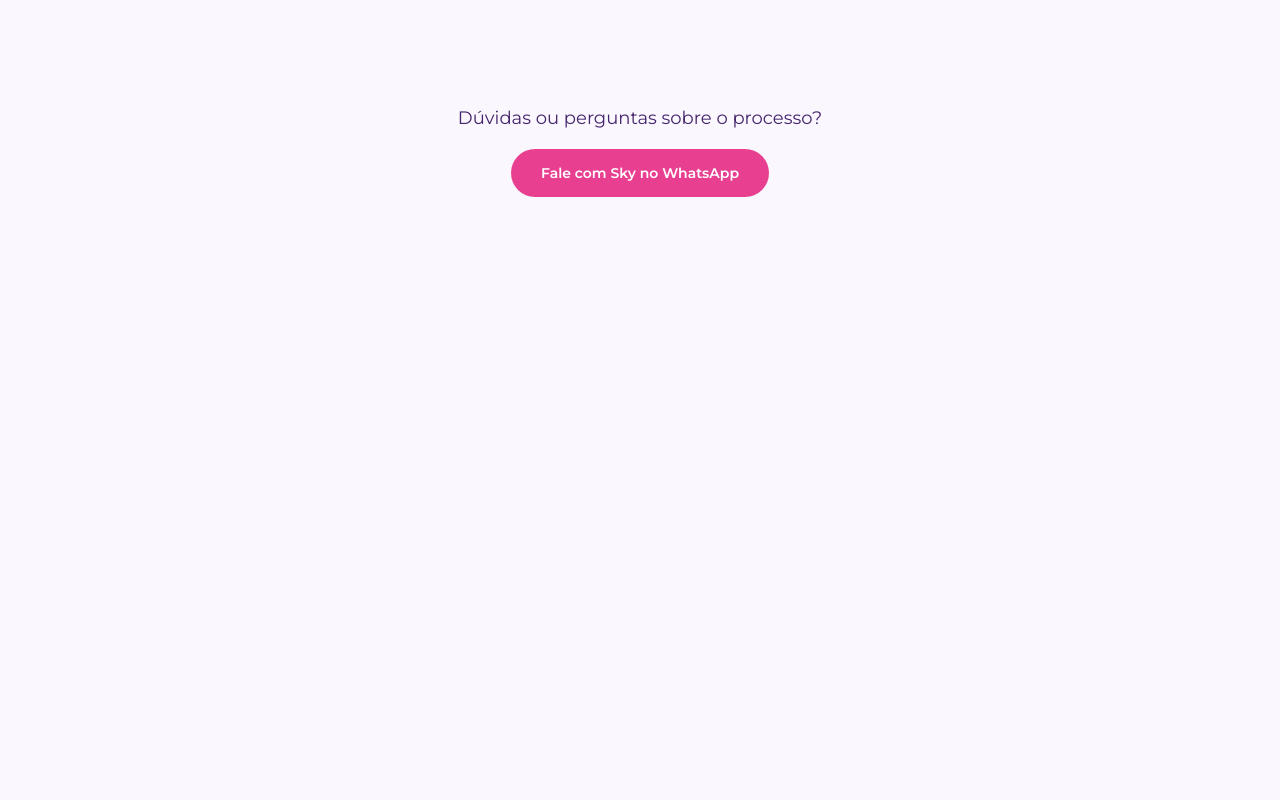
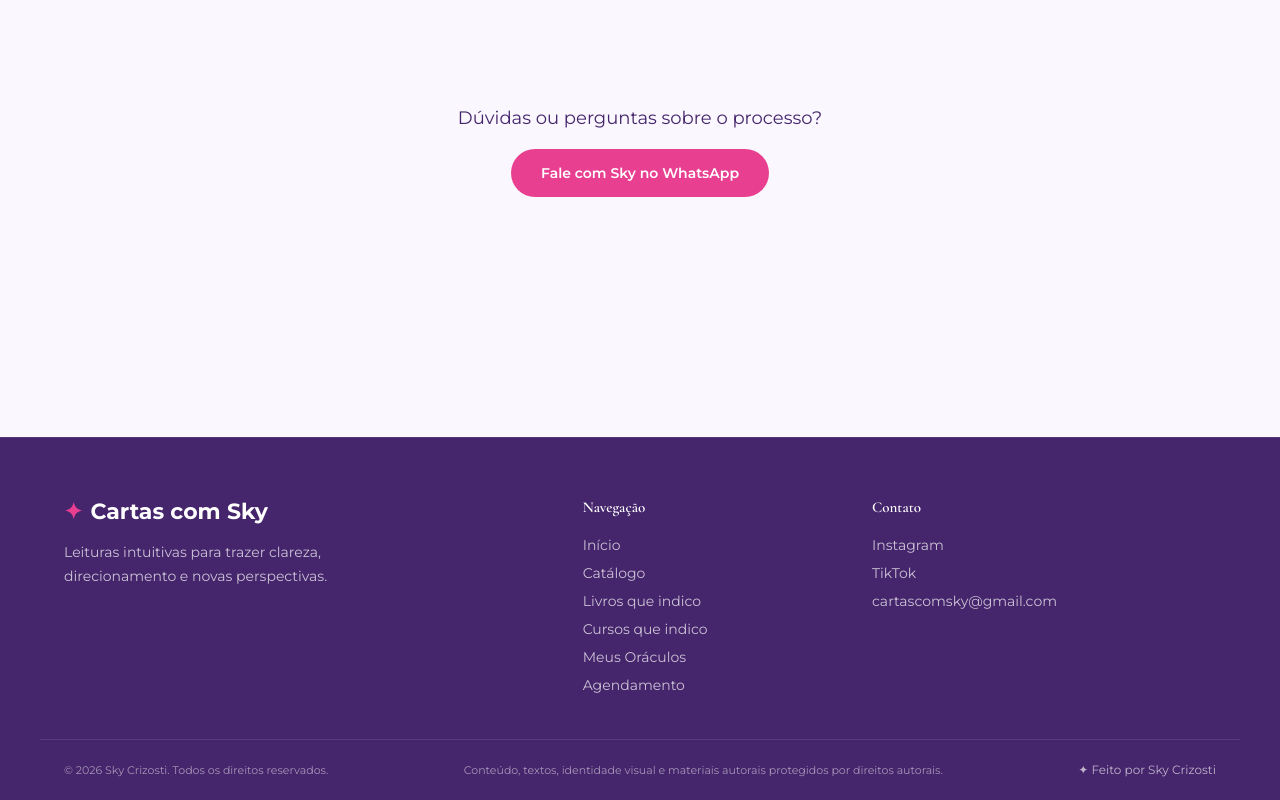
Before and after one commit to SkYantS28/site_cartascomsky_, a React (Vite) app: page /agendamento in a window 1280 px wide. Shown: the part 1527-2327 px from the top of the page. Before the commit the page ends 1884 px from the top, so only its background shows below. Built offline with nearby package versions, Linux system fonts and the light colour scheme.

Commit message:
readme.md e footer

```diff
--- a/src/App.jsx
+++ b/src/App.jsx
@@ -1,6 +1,7 @@
 import { BrowserRouter, Routes, Route } from "react-router-dom";
 
 import Header from "./components/Header";
+import Footer from "./components/Footer";
 import StarBackground from "./components/StarBackground";
 
 import Home from "./pages/Home";
@@ -24,6 +25,8 @@ export default function App() {
         </Routes>
       </main>
 
+      <Footer />
+
     </BrowserRouter>
   );
 }
--- a/src/components/Footer.css
+++ b/src/components/Footer.css
@@ -70,7 +70,7 @@
   gap: 10px;
 }
 
-.footer-column h3 {
+.footer-column h2 {
   margin: 0 0 10px;
 
   color: white;
```
Also changed, not shown: 1 other file (tests, documents, lock files or other folders).
